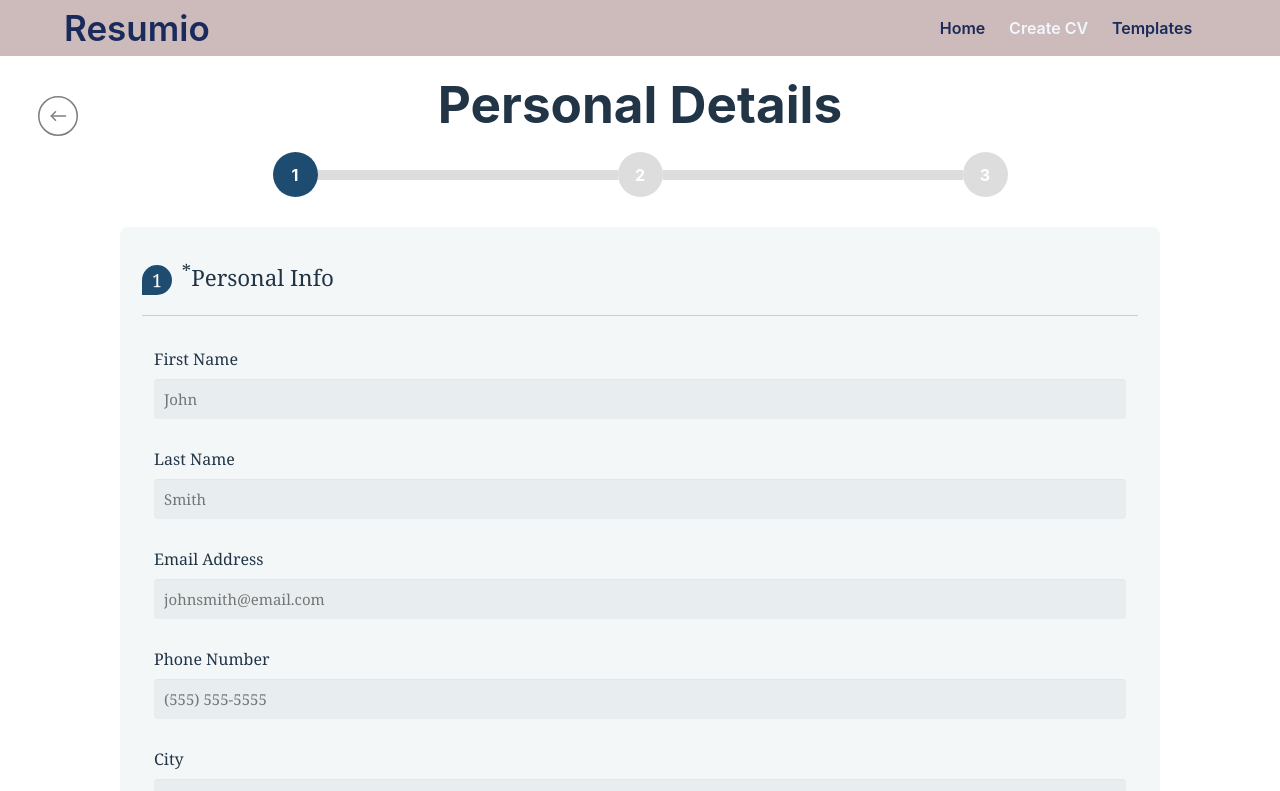
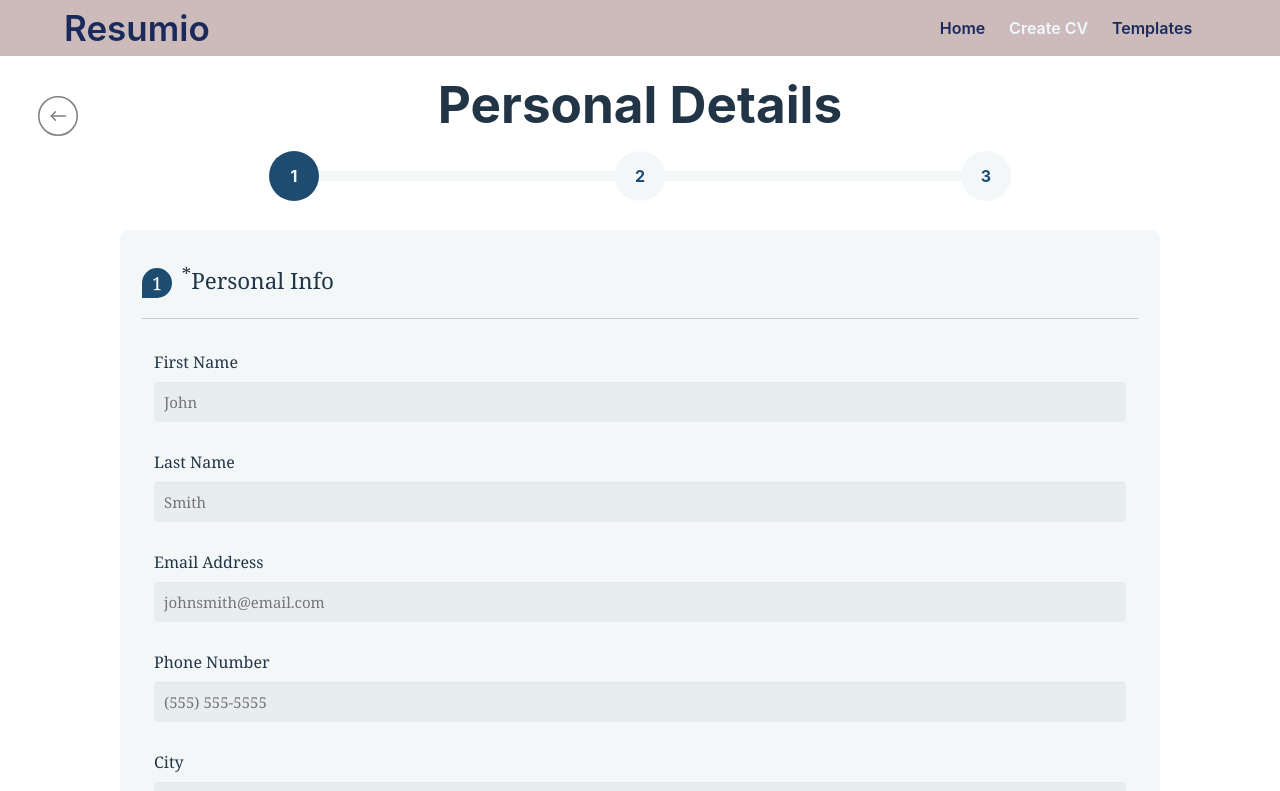
Before and after one commit to Ahmedmk11/cv-maker, a React (Vite) app: page /create/personal-details in a window 1280 px wide. Shown: the top 791 px of the page. Built offline with nearby package versions, Linux system fonts and the light colour scheme.

Commit message:
Modified the progress bar

```diff
--- a/src/components/Progress.jsx
+++ b/src/components/Progress.jsx
@@ -6,11 +6,11 @@ function Progress(props) {
 
     return (
         <div id="progress-bar">
-            <div id='circle0' className={`circle ${progress === '0' ? 'active' : ''}`}>1</div>
-            <div className="line"></div>
-            <div id='circle1' className={`circle ${progress === '1' ? 'active' : ''}`}>2</div>
-            <div className="line"></div>
-            <div id='circle2' className={`circle ${progress === '2' ? 'active' : ''}`}>3</div>
+            <div id='circle0' className={`circle ${progress >= '0' ? 'active' : ''}`}>1</div>
+            <div id='line0' className={`line ${progress >= '1' ? 'active-line' : ''}`}></div>
+            <div id='circle1' className={`circle ${progress >= '1' ? 'active' : ''}`}>2</div>
+            <div id='line1' className={`line ${progress >= '2' ? 'active-line' : ''}`}></div>
+            <div id='circle2' className={`circle ${progress >= '2' ? 'active' : ''}`}>3</div>
         </div>
     );
 }
--- a/src/styles/components.css
+++ b/src/styles/components.css
@@ -468,26 +468,36 @@ textarea {
   margin-bottom: 30px;
 }
 #progress-bar .circle {
-  width: 45px;
-  height: 45px;
+  width: 50px;
+  height: 50px;
   border-radius: 50%;
-  background-color: #ddd;
-  color: #fff;
+  background-color: #F4F7F8;
+  color: #1e4b70;
   text-align: center;
   line-height: 30px;
   font-weight: bold;
   display: flex;
   justify-content: center;
   align-items: center;
+  margin: -1px;
+  z-index: 1000;
   cursor: pointer;
 }
 #progress-bar .circle.active {
   background-color: #1e4b70;
+  color: #fff;
 }
 #progress-bar .line {
+  margin: -1px;
   width: 300px;
   height: 10px;
-  background-color: #ddd;
+  background-color: #F4F7F8;
+}
+#progress-bar .active-line {
+  width: 300px;
+  height: 10px;
+  background-color: #1e4b70;
+  color: #fff;
 }
 
 /*# sourceMappingURL=components.css.map */
--- a/src/styles/components.scss
+++ b/src/styles/components.scss
@@ -464,25 +464,35 @@ textarea {
     margin-bottom: 30px;
 
     .circle {
-        width: 45px;
-        height: 45px;
+        width: 50px;
+        height: 50px;
         border-radius: 50%;
-        background-color: #ddd;
-        color: #fff;
+        background-color: #F4F7F8;
+        color: #1e4b70;
         text-align: center;
         line-height: 30px;
         font-weight: bold;
         display: flex;
         justify-content: center;
         align-items: center;
+        margin: -1px;
+        z-index: 1000;
         cursor: pointer;
         &.active {
             background-color: #1e4b70;
+            color: #fff;
         }
     }
     .line {
+        margin: -1px;
         width: 300px;
         height: 10px;
-        background-color: #ddd;
+        background-color: #F4F7F8;
+    }
+    .active-line {
+        width: 300px;
+        height: 10px;
+        background-color: #1e4b70;
+        color: #fff;
     }
 }
```
Also changed, not shown: 1 other file (tests, documents, lock files or other folders).
